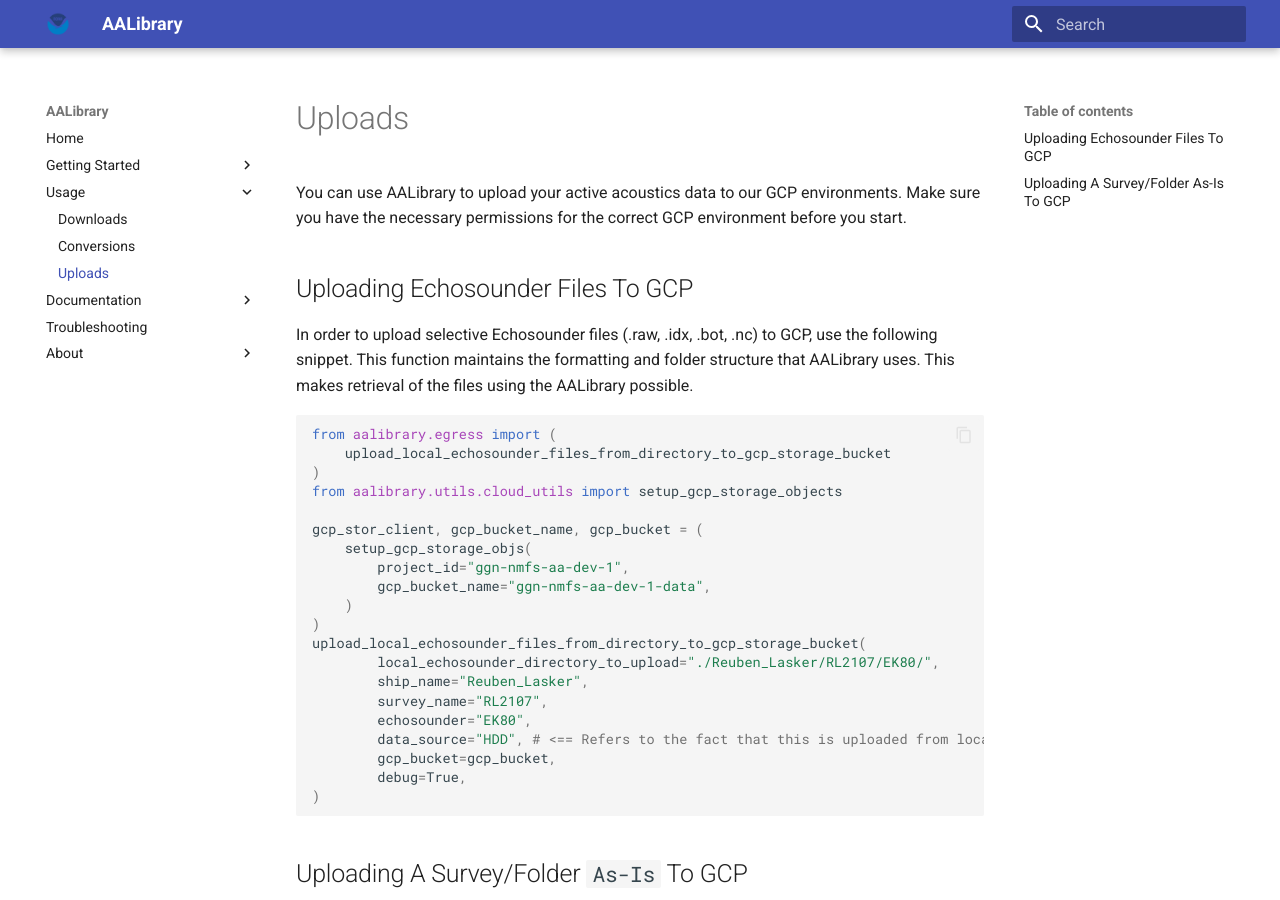
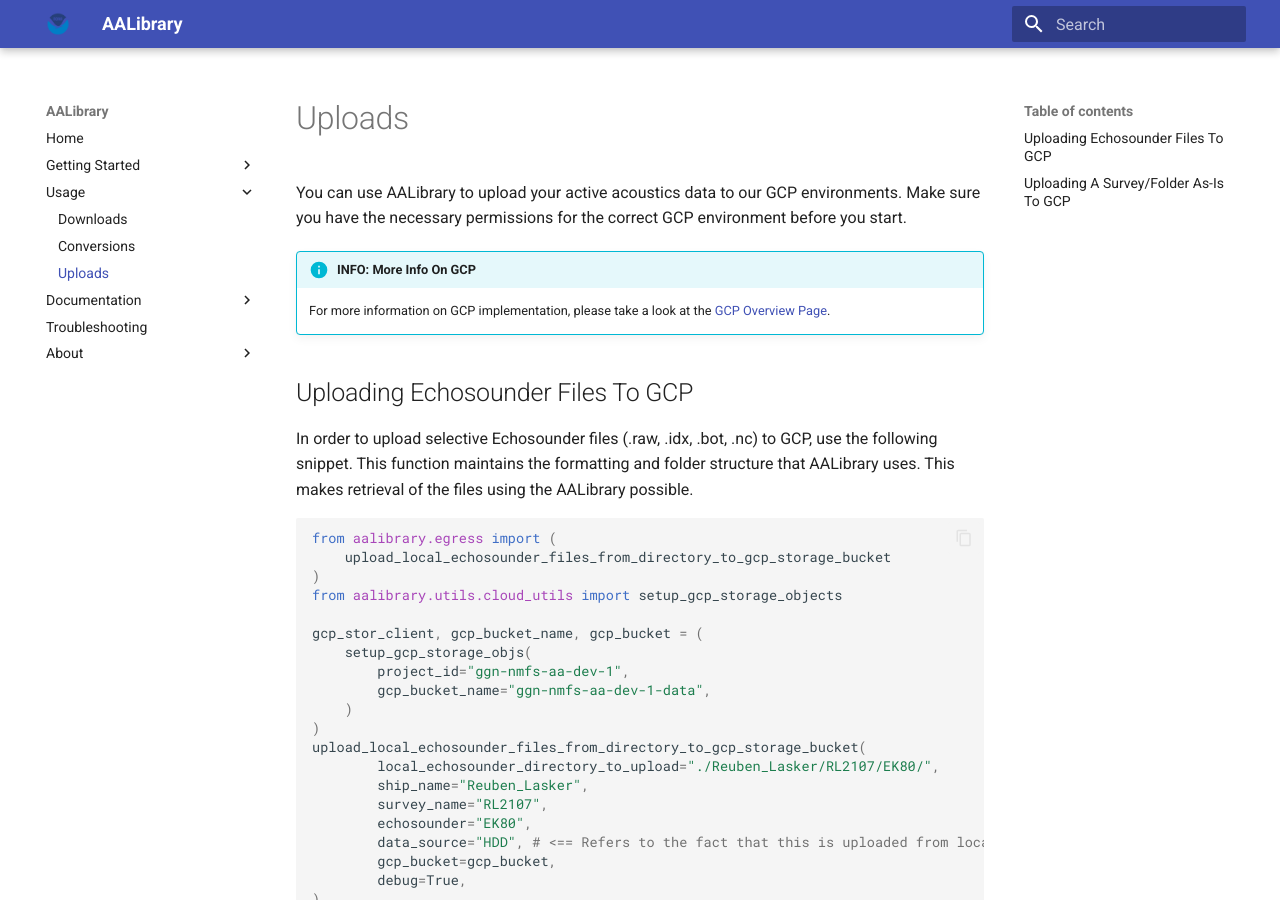
Before and after one commit to nmfs-ost/AA-SI_aalibrary, an MkDocs documentation site: the page built from docs/usage/uploads.md, in a window 1280 px wide and 900 px high. Built offline with MkDocs 1.6.1 and Material for MkDocs 9.7.7, drawn with Linux system fonts in a browser that asks for light colours.

Commit message:
add: more info on gcp overview before a user will upload

```diff
--- a/docs/usage/uploads.md
+++ b/docs/usage/uploads.md
@@ -1,6 +1,9 @@
 # Uploads
 
 You can use AALibrary to upload your active acoustics data to our GCP environments. Make sure you have the necessary permissions for the correct GCP environment before you start.
+
+!!! info "INFO: More Info On GCP"
+    For more information on GCP implementation, please take a look at the [GCP Overview Page](../documentation/gcp_overview.md).
 
 ## Uploading Echosounder Files To GCP
 
```
